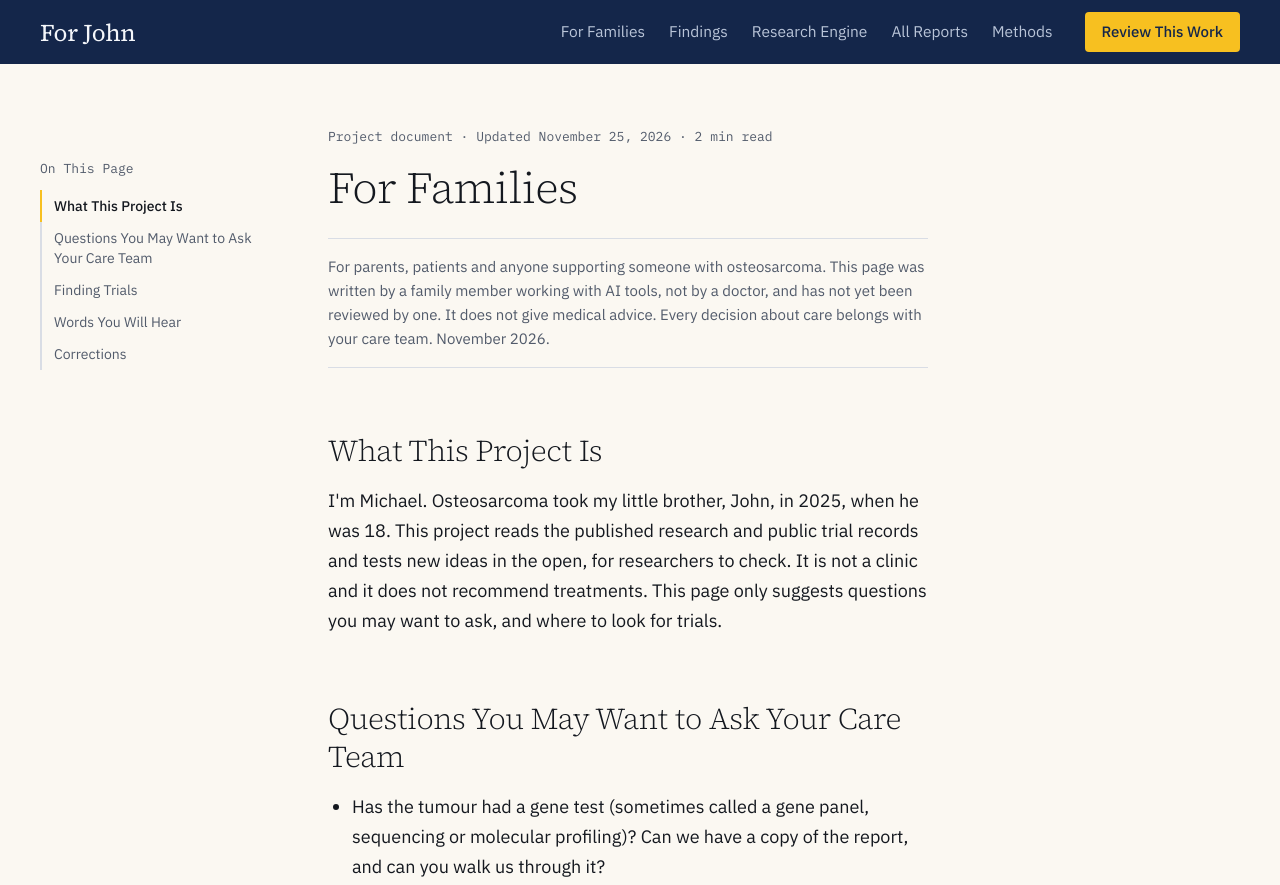
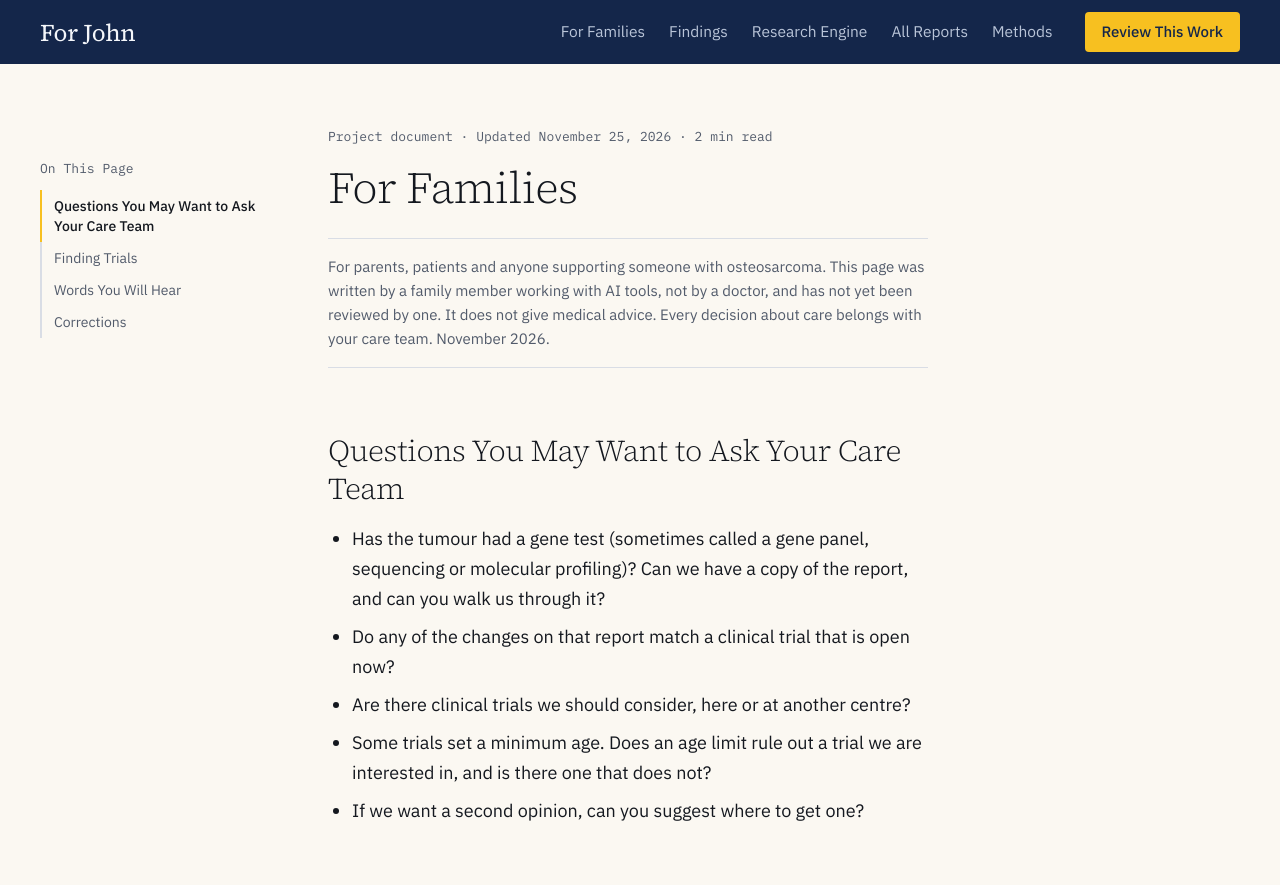
Before and after one commit to mgegen15-dev/For_John, a plain HTML site: page docs/families.html in a window 1280 px wide. Shown: the top 885 px of the page. Drawn offline with Linux system fonts and the light colour scheme.

Commit message:
For Families: remove the 'What this project is' section
Co-Authored-By: Claude Opus 5.5 <noreply@anthropic.com>
Claude-Session: https://claude.ai/code/session_01MeoQq5nzBrDzweEoGRsDJD

```diff
--- a/docs/families.html
+++ b/docs/families.html
@@ -43,13 +43,11 @@
 </header>
 
 <div class="doclayout">
-  <nav class="toc" id="toc" aria-label="On this page"><p class="toc-h">On This Page</p><ol><li class="l1"><a href="#what-this-project-is">What This Project Is</a></li><li class="l1"><a href="#questions-you-may-want-to-ask-your-care-team">Questions You May Want to Ask Your Care Team</a></li><li class="l1"><a href="#finding-trials">Finding Trials</a></li><li class="l1"><a href="#words-you-will-hear">Words You Will Hear</a></li><li class="l1"><a href="#corrections">Corrections</a></li></ol></nav>
+  <nav class="toc" id="toc" aria-label="On this page"><p class="toc-h">On This Page</p><ol><li class="l1"><a href="#questions-you-may-want-to-ask-your-care-team">Questions You May Want to Ask Your Care Team</a></li><li class="l1"><a href="#finding-trials">Finding Trials</a></li><li class="l1"><a href="#words-you-will-hear">Words You Will Hear</a></li><li class="l1"><a href="#corrections">Corrections</a></li></ol></nav>
   <main id="main" class="doc">
     <p class="crumb">Project document · Updated November 25, 2026 · 2 min read</p>
     <h1>For Families</h1>
     <p><em>For parents, patients and anyone supporting someone with osteosarcoma. This page was written by a family member working with AI tools, not by a doctor, and has not yet been reviewed by one. It does not give medical advice. Every decision about care belongs with your care team. November 2026.</em></p>
-    <h2 id="what-this-project-is">What This Project Is</h2>
-    <p>I'm Michael. Osteosarcoma took my little brother, John, in 2025, when he was 18. This project reads the published research and public trial records and tests new ideas in the open, for researchers to check. It is not a clinic and it does not recommend treatments. This page only suggests questions you may want to ask, and where to look for trials.</p>
     <h2 id="questions-you-may-want-to-ask-your-care-team">Questions You May Want to Ask Your Care Team</h2>
     <ul>
     <li>Has the tumour had a gene test (sometimes called a gene panel, sequencing or molecular profiling)? Can we have a copy of the report, and can you walk us through it?</li>
```
Also changed, not shown: docs/reports/engine-cycle-4-mtap-selected-trials-open-to-osteosarcoma.html (+1 -1 lines), 1 other file.
